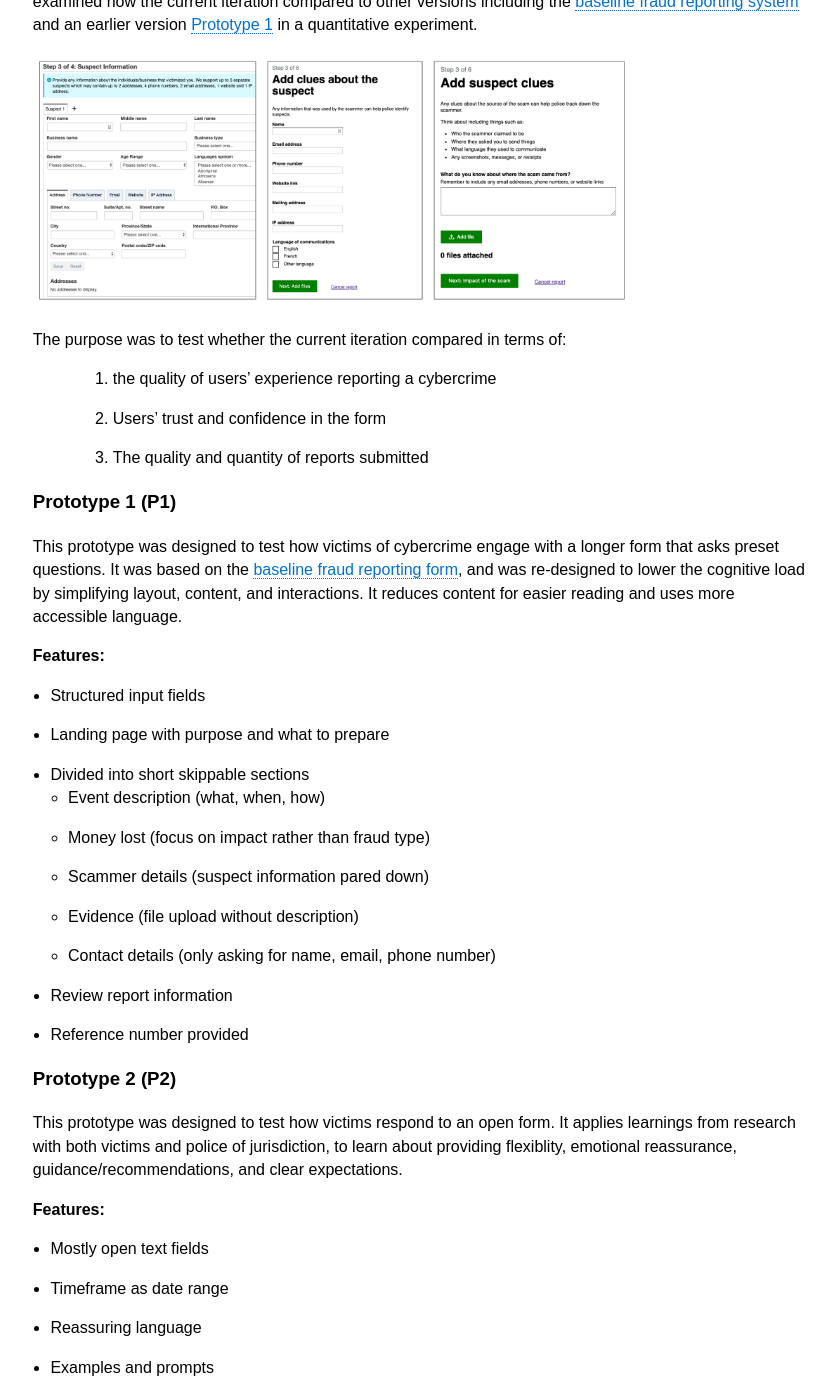
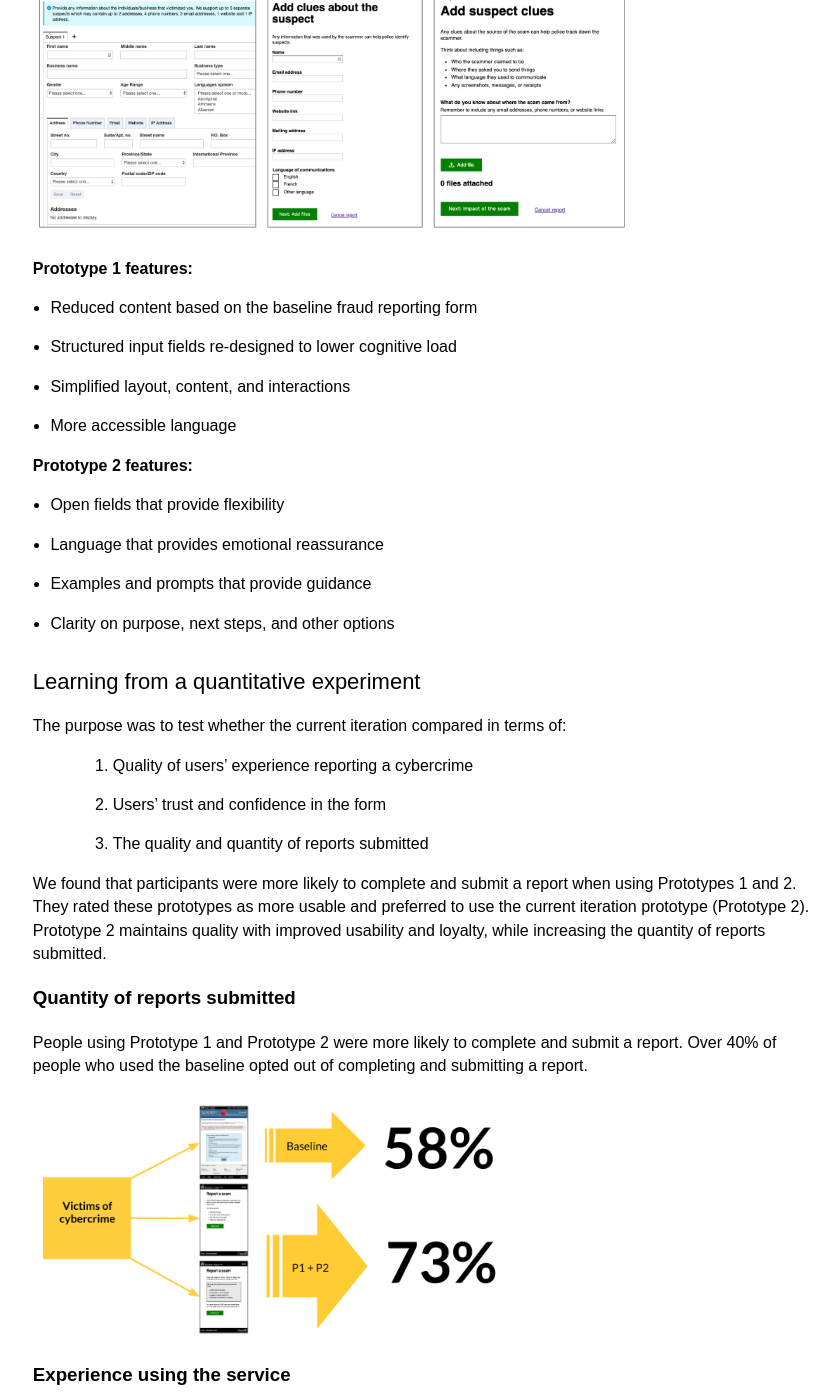
Before and after one commit to cds-snc/rcmp-report-a-cybercrime-alpha-documentation, a Jekyll site: the page built from _pages/en/prototypes.md, in a window 1280 px wide and 1400 px high, scrolled down 5158 px. Shown: the whole window, without its empty margins (410-1245 px from the left). Built offline with Jekyll 4.4.1, drawn with Linux system fonts in a browser that asks for light colours; some of the changed text lies outside the part shown.

Commit message:
Update prototypes.md

```diff
--- a/_pages/en/prototypes.md
+++ b/_pages/en/prototypes.md
@@ -19,7 +19,7 @@ You can find an overview of the prototypes built, tested, and iterated on, below
  * [Prototype 1: Reporting scams in a structured form](https://testing-sep6.herokuapp.com/p1) *(July 2019)*
  * [Prototype 2: Reporting scams in an open form](https://testing-sep6.herokuapp.com/p2) *(August 2019)*
 
-# Testing early concepts
+# Testing early concepts and prototypes
 
 Early on, we built low-fidelity concepts as a quick way to test different directions. We put these in front of seniors, library-goers, and newcomers to Canada. Here are some of the insights we learned:
 
@@ -34,9 +34,9 @@ Early on, we built low-fidelity concepts as a quick way to test different direct
     * "Scams" rather than "cybercrimes"
     * "Reporting" rather than "sharing"
 
-# Applying what we learned
+# Applying what we learned to prototypes
 
-As we learned more about what victims and police need, we were able to address more of those needs in the prototypes we built. We then took what we learned and applied it to prototypes through incremental, but informed changes.
+As we learned more about what victims and police need, we were able to address more of those needs in the prototypes we built.
 
 ## Simply asking for data is not enough
 
@@ -56,21 +56,17 @@ Because this is a new experience for victims, they expect a follow-up phone call
 
  > "Victims visit the next day to ask for case updates or send emails to see if we received [their report]" *— Frontline staff*
 
- In many cases, victims lose faith and stop reporting altogether because the process is not clear to them. They feel they were let down, when in reality they were not clearly informed at the source.
-
- In response to this, we used simple, clear language to let people know why reports are being collected and to inform them of what to expect after reporting.
+In many cases, victims lose faith and stop reporting altogether because the process is not clear to them. They feel they were let down, when in reality they were not clearly informed at the source. In response to this, we used simple, clear language to let people know why reports are being collected and to inform them of what to expect after reporting.
 
  ![Expectations]({{ site.baseurl }}/assets/img/expectations.png){:width="600 px"}
 
- We made sure to also be clear on the final page that the goal of reporting is to stop cybercriminals. This sheds some light on where the report will go next and helps mitigate confusion about the next steps to prevent unnecessary follow-up with local police. We tried to avoid ambiguity as much as possible.
+We made sure to also be clear on the final page that the goal of reporting is to stop cybercriminals. This sheds some light on where the report will go next and helps mitigate confusion about the next steps to prevent unnecessary follow-up with local police. We tried to avoid ambiguity as much as possible.
 
  ![After]({{ site.baseurl }}/assets/img/after.png){:width="600 px"}
 
 ## Victims avoid reporting because they're ashamed and feel at fault
 
- When people become a victim of cybercrime, especially for the first time, they often feel embarrassed or afraid. They might think it's their fault, especially if they're not tech-savvy. Because of shame, guilt and embarrassment, victims avoid telling friends, family and police about what happened.
-
- Police also put in extra time to reassure victims of cybercrime that it is not their fault. When victims feel comfortable enough to reach out and report, police are able to help them better understand what happened to them.
+When people become a victim of cybercrime, especially for the first time, they often feel embarrassed or afraid. They might think it's their fault, especially if they're not tech-savvy. Because of shame, guilt, and embarrassment, victims avoid telling friends, family and police about what happened. Police also put in extra time to reassure victims of cybercrime that it is not their fault. When victims feel comfortable enough to reach out and report, police are able to help them better understand what happened to them.
 
  > "When [victims] felt safe, and felt that it wasn't their fault, they opened up more and provided more details"
 * — Officer taking reports over the phone*
@@ -89,111 +85,67 @@ Instead of relying on those words alone, we add context and provide examples and
 
 ## Victims need to protect themselves from ongoing or future attacks.
 
- We also learned that the biggest problem for victims and the biggest problem for police is the lack of preventative guidance and education around protecting oneself.
+We also learned that the biggest problem for victims and the biggest problem for police is the lack of preventative guidance and education around protecting oneself. When people report to the police they expect and hope that the police can help them. When police take calls, or help people in person, they try not to leave them hanging.
 
- When people report to the police they expect and hope that the police can help them. When police take calls, or help people in person, they try not to leave them hanging.
-
- > "I'm saying the same sentence day after day to these poor folks... there needs to be more preventative, proactive help. We get a lot of 'I don't know how I fell for this', after the fact"
- *— Officer taking reports over the phone*
+ > "I'm saying the same sentence day after day to these poor folks... there needs to be more preventative, proactive help. We get a lot of 'I don't know how I fell for this', after the fact" *— Officer taking reports over the phone*
 
 Victims are in a state of distress and confusion. They need clear next steps related to getting immediate help and protecting themselves in the future built into the service. When that help is found, they feel safer and more satisfied.
 
  ![Guidance]({{ site.baseurl }}/assets/img/guidance.png){:width="600 px"}
 
-# Putting prototypes in front of many users
+# Testing prototypes with many users
 
-To test whether our latest iteration of the reporting form [Prototype 2](https://www.report-a-cybercrime.alpha.rcmp-grc.gc.ca/p2) met the needs of victims and police, we examined how the current iteration compared to other versions including the [baseline fraud reporting system](https://report-a-cybercrime.alpha.rcmp-grc.gc.ca/CAFCFRS/) and an earlier version [Prototype 1](https://www.report-a-cybercrime.alpha.rcmp-grc.gc.ca/p1) in a quantitative experiment.
+We took what we learned from both victims and police and applied it to prototypes through incremental, but informed changes. To test whether our latest iteration of the reporting form [Prototype 2](https://www.report-a-cybercrime.alpha.rcmp-grc.gc.ca/p2) met the needs of victims and police, we examined how the current iteration compared to other versions including the [baseline fraud reporting system](https://report-a-cybercrime.alpha.rcmp-grc.gc.ca/CAFCFRS/) and an earlier iteration [Prototype 1](https://www.report-a-cybercrime.alpha.rcmp-grc.gc.ca/p1) in a quantitative experiment.
 
 ![Comparison of prototypes]({{ site.baseurl }}/assets/img/suspects.png){:width="600 px"}
 
+ **Prototype 1 features:**
+ * Reduced content based on the baseline fraud reporting form
+ * Structured input fields re-designed to lower cognitive load
+ * Simplified layout, content, and interactions
+ * More accessible language
+
+**Prototype 2 features:**
+ * Open fields that provide flexibility
+ * Language that provides emotional reassurance
+ * Examples and prompts that provide guidance
+ * Clarity on purpose, next steps, and other options
+
+## Learning from a quantitative experiment
+
 The purpose was to test whether the current iteration compared in terms of:
-> 1. the quality of users' experience reporting a cybercrime
+> 1. Quality of users' experience reporting a cybercrime
 > 2. Users' trust and confidence in the form
 > 3. The quality and quantity of reports submitted
 
-### Prototype 1 (P1)
-This prototype was designed to test how victims of cybercrime engage with a longer form that asks preset questions. It was based on the [baseline fraud reporting form](https://report-a-cybercrime.alpha.rcmp-grc.gc.ca/CAFCFRS/), and was re-designed to lower the cognitive load by simplifying layout, content, and interactions. It reduces content for easier reading and uses more accessible language.
+We found that participants were more likely to complete and submit a report when using Prototypes 1 and 2. They rated these prototypes as more usable and preferred to use the current iteration prototype (Prototype 2). Prototype 2 maintains quality with improved usability and loyalty, while increasing the quantity of reports submitted.
 
-**Features:**
- * Structured input fields
- * Landing page with purpose and what to prepare
- * Divided into short skippable sections
-   * Event description (what, when, how)
-   * Money lost (focus on impact rather than fraud type)
-   * Scammer details (suspect information pared down)
-   * Evidence (file upload without description)
-   * Contact details (only asking for name, email, phone number)
- * Review report information
- * Reference number provided
-
-### Prototype 2 (P2)
-This prototype was designed to test how victims respond to an open form. It applies learnings from research with both victims and police of jurisdiction, to learn about providing flexiblity, emotional reassurance, guidance/recommendations, and clear expectations.
-
-**Features:**
- * Mostly open text fields
- * Timeframe as date range
- * Reassuring language
- * Examples and prompts
- * Clues about the suspect and evidence combined
- * Asking about the impact of the scam
- * Contact information (name, email, postal code)
- * Next steps, recommended links to get help, other reporting options
-
-### Learning from qualitative usability testing
-
- * Contextualize the unknown National Cybercrime Coordination Unit (NC3).
- * Allow victims to predict what they will be asked to do next, both at the onset and from page-to-page.
- * Dates
- * Do not make suspect details mandatory, as victims are unsure how they can provide scammer details if they do not know who the scammer is for certain.
- * Make it easy for victims to share evidence, especially non-computer related evidence or multiple documents at a time.
- * Clarify the purpose of reporting and what police do with reports.
- * Allow for approximate date picking, since dates can be difficult to recall, especially if it was a long time ago or if it took place over a period of time.
- * Provide examples to reduce ambiguity and add visual emphasis to action items related to people's goals.
-
-### Learning from a quantitative experiment
-
-#### Quantity of reports submitted
+### Quantity of reports submitted
 
 People using Prototype 1 and Prototype 2 were more likely to complete and submit a report. Over 40% of people who used the baseline opted out of completing and submitting a report.
 
 ![Diagram showing quantity of reports submitted]({{ site.baseurl }}/assets/img/quantity.png){:width="500 px"}
 
-#### Experience using the service
+### Experience using the service
 
 People report higher levels of usablity for both Prototype 1 and Prototype 2 compared to the baseline form.
 
 ![Graph showing experience using the service]({{ site.baseurl }}/assets/img/experience.png){:width="500 px"}
 
-#### Experience and intention to use the site
+### Experience and intention to use the site
 
 People report greater intentions to use the current iteration (Prototype 2) than either the baseline form or Prototype 1.
 
 ![Graph showing experience and intention to use the site]({{ site.baseurl }}/assets/img/intention.png){:width="500 px"}
 
-#### Trust and confidence
+### Trust and confidence
 
 People report equal ratings of trust and confidence in reporting for all three versions of the form. They are also equally likely to recommend each of them.
 
 ![Graph showing trust and confidence]({{ site.baseurl }}/assets/img/trust.png){:width="500 px"}
 
-#### Report quality
+### Report quality
 
 Each report was rated by three RCMP staff members and averaged. Reports from the current iteration (Prototype 2) and the baseline rated as of the same quality.
 
 ![Graph showing report quality]({{ site.baseurl }}/assets/img/quality.png){:width="500 px"}
-
-### Conclusions
-We found that participants were more likely to:
-- Complete and submit a report when using the prototypes
-- Rate the prototypes as more usable
-- Use the current iteration prototype
-
-We achieved these results by:
-- Reducing the number of form fields
-- Writing easy-to-read questions
-- Providing clarity on purpose and next steps
-- Including emotional reassurance and guidance
-
-The current iteration (Prototype 2):
-- Maintains quality with improved usability and loyalty
-- Increases the quantity of reports submitted
```
